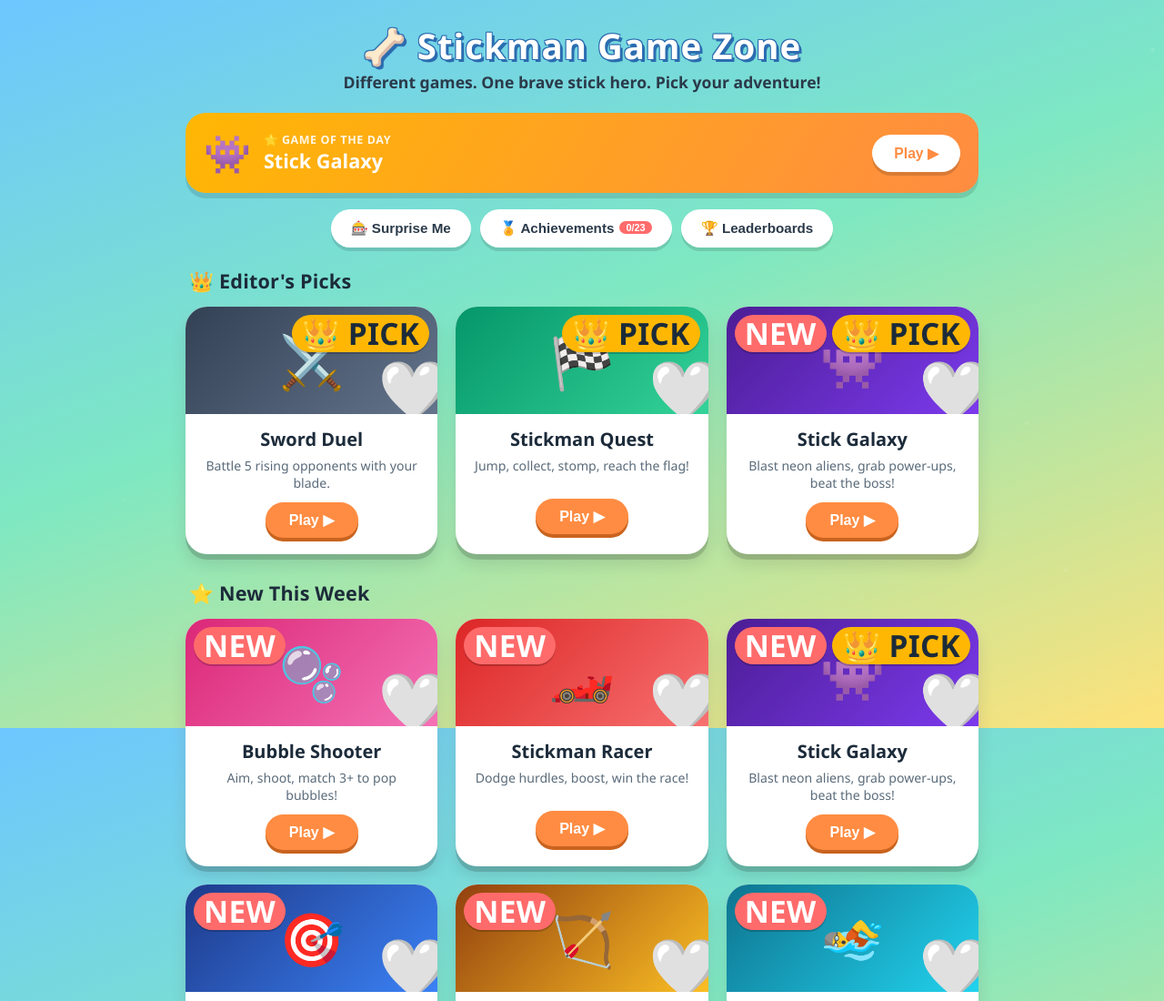
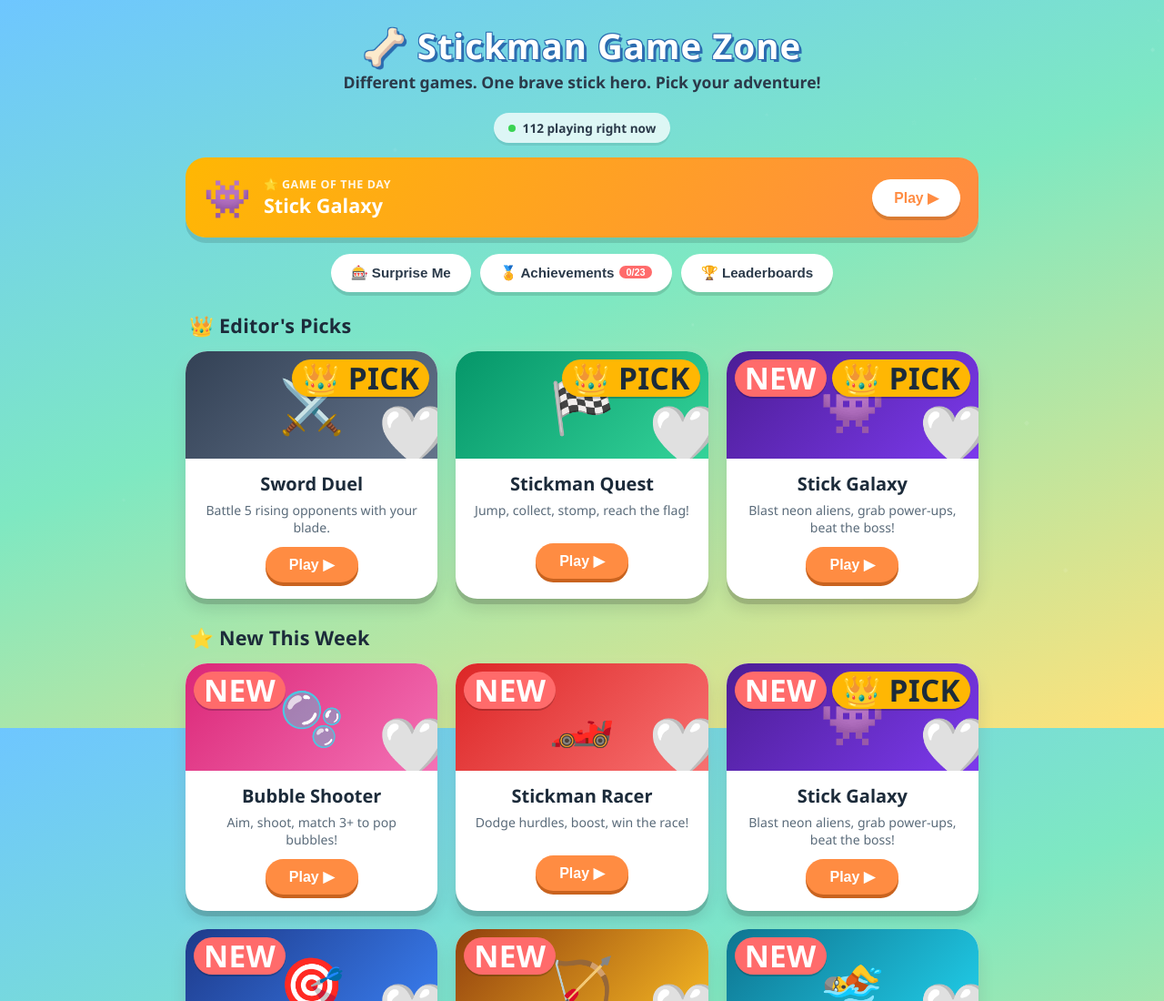
Before and after one commit to proudpinoy200-cmyk/stickman-game-zone, a plain HTML site: page index.html in a window 1280 px wide. Shown: the top 1100 px of the page at 91% size. Drawn offline with Linux system fonts and the light colour scheme.

Commit message:
Add files via upload
fix scroll bugs

```diff
--- a/index.html
+++ b/index.html
@@ -308,6 +308,25 @@
     border:2px solid #ddd; font-family:inherit;
   }
 
+  /* ---------- LIVE PLAYER COUNT BADGE ---------- */
+  .liveBadge {
+    display:flex; align-items:center; justify-content:center; gap:8px;
+    width:fit-content; margin:0 auto 16px;
+    background:rgba(255,255,255,0.75); backdrop-filter:blur(6px);
+    border-radius:999px; padding:7px 16px;
+    font-weight:700; font-size:.85em; color:#2b3a4a;
+    box-shadow:0 3px 0 rgba(0,0,0,0.08);
+  }
+  .liveDot {
+    width:8px; height:8px; border-radius:50%; background:#39d353; flex-shrink:0;
+    animation: liveDotPulse 1.8s infinite;
+  }
+  @keyframes liveDotPulse {
+    0% { box-shadow:0 0 0 0 rgba(57,211,83,0.55); }
+    70% { box-shadow:0 0 0 7px rgba(57,211,83,0); }
+    100% { box-shadow:0 0 0 0 rgba(57,211,83,0); }
+  }
+
   /* ---------- DAILY GAME BANNER ---------- */
   .dailyBanner {
     display:flex; align-items:center; gap:14px;
@@ -480,6 +499,8 @@
     <h1>🦴 Stickman Game Zone</h1>
     <p class="tagline">Different games. One brave stick hero. Pick your adventure!</p>
 
+    <div class="liveBadge" id="liveBadge"><span class="liveDot"></span><span id="liveCountText">— playing right now</span></div>
+
     <div class="dailyBanner" id="dailyBanner">
       <div class="dailyIcon" id="dailyIcon">🎮</div>
       <div class="dailyInfo">
--- a/part1.js
+++ b/part1.js
@@ -683,6 +683,15 @@ function startGame(id){
   showSplash(si.icon, si.title, si.sub, 1100).then(()=>{
     homeScreen.style.display = 'none';
     gameScreen.style.display = 'block';
+    // Whatever scroll position the player was at on the home page (very likely
+    // scrolled down — they had to find and tap the game's card, which for
+    // games further down the grid can mean a long scroll) otherwise carries
+    // straight into the game screen. Since the game screen is usually shorter
+    // than that scroll offset, the browser clamps it to the new max, which can
+    // visually look like the game "jumped to the bottom of the page" the moment
+    // play starts — reported by players as controls (e.g. spacebar) scrolling
+    // them away, even though the actual jump happens right here on game entry.
+    window.scrollTo(0, 0);
     hideOverlay();
     keys = {};
     gTitle.textContent = factory.title;
@@ -716,6 +725,7 @@ function goHome(){
   if(rafId) cancelAnimationFrame(rafId);
   gameScreen.style.display='none';
   homeScreen.style.display='block';
+  window.scrollTo(0, 0);
   questBgm.pause();
   if(bgmStarted && !SFX.isMuted()) BGM.start();
   if(typeof refreshHomeSections === 'function') refreshHomeSections();
--- a/part6.js
+++ b/part6.js
@@ -313,6 +313,48 @@ function getDailyGameId(){
 })();
 
 /* =========================================================
+   LIVE PLAYER COUNT BADGE — playful, kid-friendly "social proof" touch on
+   the home screen. This is NOT a real live count (there's no backend/server
+   to measure it — this whole site is static, per the README) — it's a
+   believable-looking number that follows a rough day/time curve (more
+   "players" in the after-school/evening hours, fewer overnight) plus a
+   gentle random walk so it feels alive rather than static. Purely cosmetic,
+   never persisted, never sent anywhere.
+   ========================================================= */
+const LIVE_COUNT = (function(){
+  let current = null;
+  // Rough 24-hour shape: quiet overnight, ramps up after school lets out,
+  // peaks in the evening, tapers off toward bedtime.
+  const HOURLY_BASE = [16,12,9,7,6,7,10,18,26,32,36,40,44,48,56,70,86,100,108,102,84,60,40,24];
+  function baseForNow(){
+    const d = new Date();
+    const b = HOURLY_BASE[d.getHours()];
+    // small day-to-day variety so it's not the exact same curve every day,
+    // seeded off the calendar date (same trick getDailyGameId uses above)
+    const seed = d.getFullYear()*372 + d.getMonth()*31 + d.getDate();
+    const variance = (seed % 15) - 7; // -7..+7
+    return Math.max(6, b + variance);
+  }
+  function tick(){
+    const target = baseForNow();
+    if(current==null) current = target;
+    current += Math.round(rand(-3,3));
+    current = clamp(current, Math.max(4,target-12), target+12);
+    return current;
+  }
+  return { tick };
+})();
+(function(){
+  const textEl = document.getElementById('liveCountText');
+  if(!textEl) return;
+  function render(){
+    textEl.textContent = LIVE_COUNT.tick().toLocaleString() + ' playing right now';
+  }
+  render();
+  setInterval(render, 5000);
+})();
+
+/* =========================================================
    RECOMMENDATIONS — "You May Also Like", scored by shared tags
    ========================================================= */
 function scoreSimilarity(a,b){
--- a/sw.js
+++ b/sw.js
@@ -12,7 +12,7 @@
 // get deleted and the new files get fetched fresh on next launch.
 //
 // So: every deploy that touches index.html or any part*.js -> bump this.
-const CACHE_VERSION = 'v3';
+const CACHE_VERSION = 'v4';
 const CACHE_NAME = `stickgames-shell-${CACHE_VERSION}`;
 
 // Every asset needed to fully play the game with no network connection.
```
Also changed, not shown: README.md.
